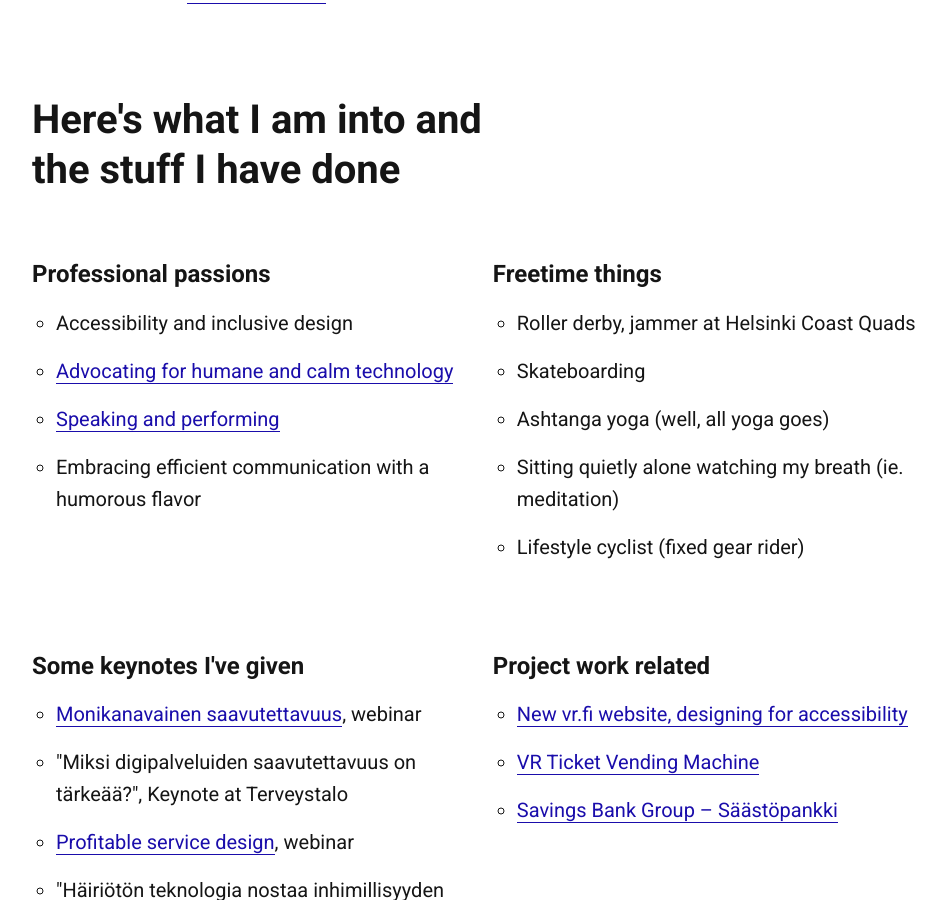
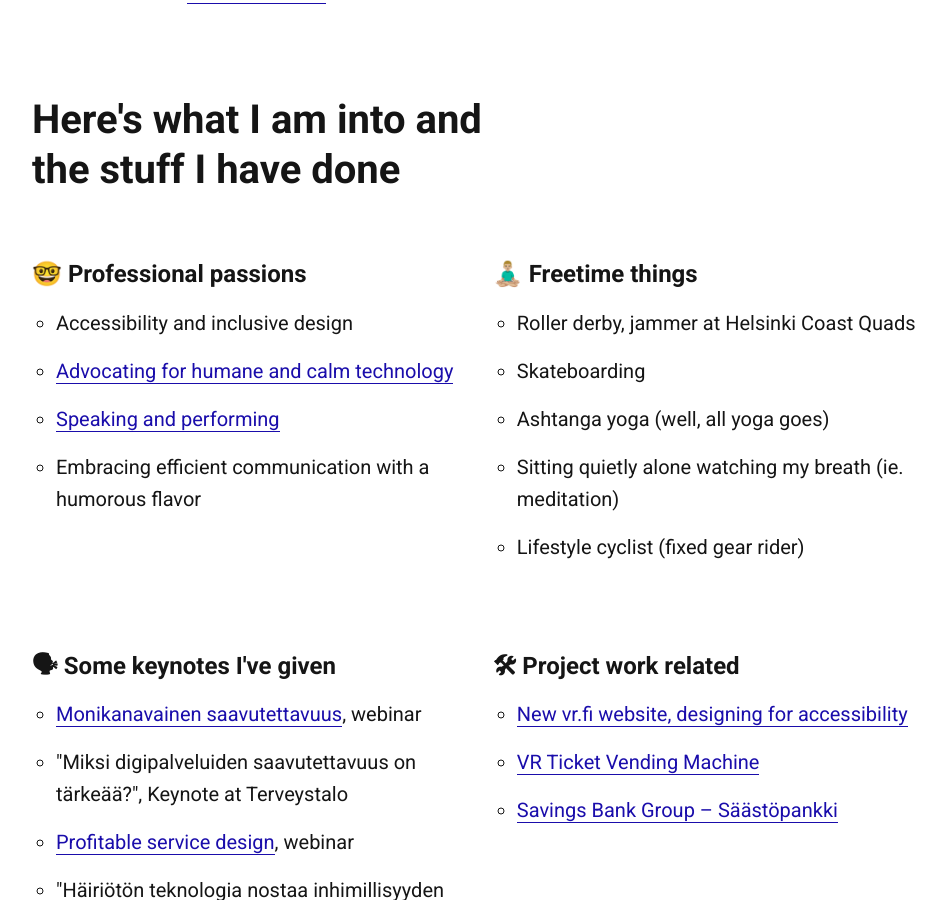
Before and after one commit to jesseu/jesseu.github.io, a Jekyll site: the page built from index.html, in a window 1280 px wide and 900 px high, scrolled down 820 px. Shown: the whole window, without its empty margins (128-1074 px from the left). Built offline with Jekyll 4.4.1, drawn with Linux system fonts in a browser that asks for light colours.

Commit message:
Add emojis

```diff
--- a/index.html
+++ b/index.html
@@ -30,7 +30,7 @@ title: Jesse Ukkonen
 	<div class="row">
 		<div class="one-half column" style="margin-top: 5%">
 
-			<h3>Professional passions</h3>
+			<h3>🤓 Professional passions</h3>
 				<ul>
 					<li>Accessibility and inclusive design</li>
 					<li><a href="#calm-design">Advocating for humane and calm technology</a></li>
@@ -40,7 +40,7 @@ title: Jesse Ukkonen
 		</div>
 
 		<div class="one-half column" style="margin-top: 5%">
-			<h3>Freetime things</h3>
+			<h3>🧘🏼‍♂️ Freetime things</h3>
 				<ul>
 					<li>Roller derby, jammer at Helsinki Coast Quads</li>
 					<li>Skateboarding</li>
@@ -53,7 +53,7 @@ title: Jesse Ukkonen
 
 	<div class="row">
 		<div class="one-half column" style="margin-top: 5%">
-			<h3 id="keynotes">Some keynotes I've given</h3>
+			<h3 id="keynotes">🗣 Some keynotes I've given</h3>
 			<ul>
 				<li><a href="https://qvik.com/events/monikanavainen-saavutettavuus/" target="_blank">Monikanavainen saavutettavuus</a>, webinar</li>
 				<li>"Miksi digipalveluiden saavutettavuus on tärkeää?", Keynote at Terveystalo</li>
@@ -65,7 +65,7 @@ title: Jesse Ukkonen
 		</div>
 
 		<div class="one-half column" style="margin-top: 5%">
-			<h3>Project work related</h3>
+			<h3>🛠 Project work related</h3>
 				<ul>
 					<li><a href="https://qvik.com/news/new-vr-fi-site-accessibility-design-development/" target="_blank">New vr.fi website, designing for accessibility</a></li>
 					<li><a href="https://qvik.com/references/vr-ticket-vending-machine/" target="_blank">VR Ticket Vending Machine</a></li>
```
